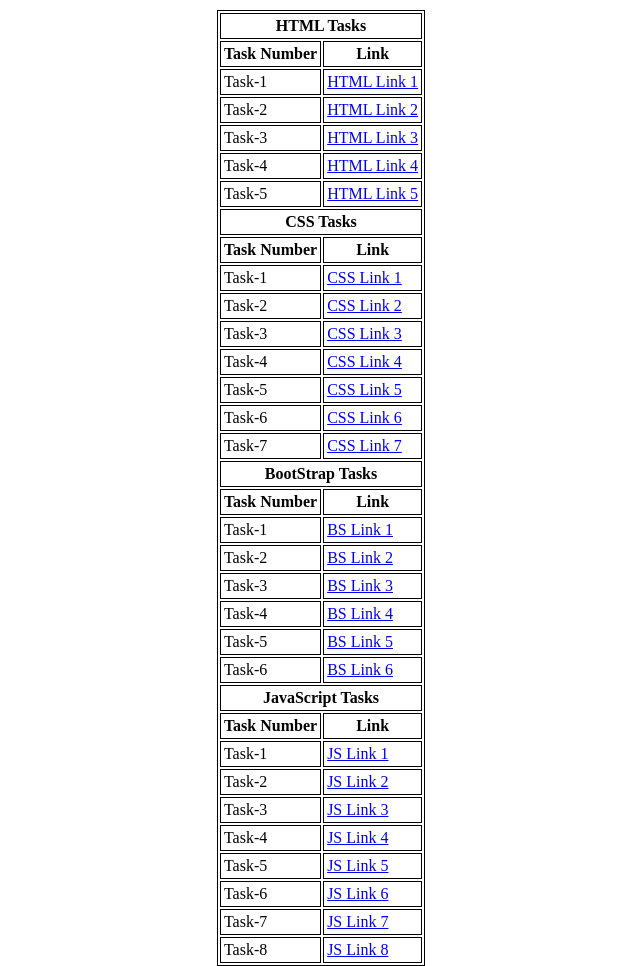
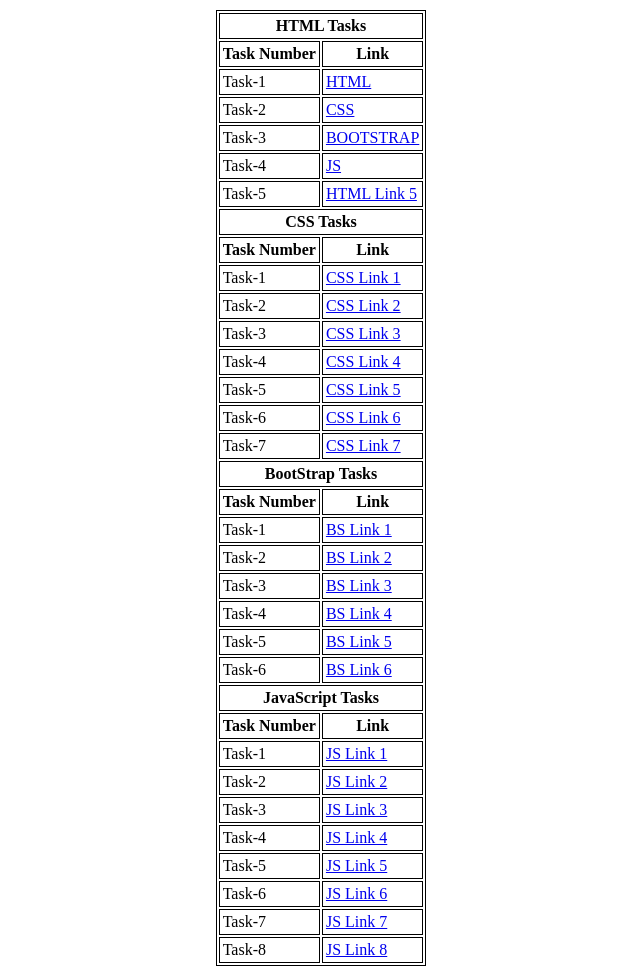
Before and after one commit to omkarreddy17/Mern_tasks, a plain HTML site: page index.html in a window 1280 px wide. Shown: the whole page, without its empty margins (319-959 px from the left). Drawn offline with Linux system fonts and the light colour scheme.

Commit message:
Update index.html

```diff
--- a/index.html
+++ b/index.html
@@ -29,7 +29,7 @@
                         Task-1
                     </td>
                     <td>
-                        <a href="./html.html" target="_self">HTML Link 1</a>
+                        <a href="./html.html" target="_self">HTML </a>
                     </td>
                 </tr>
                 <tr>
@@ -37,7 +37,7 @@
                         Task-2
                     </td>
                     <td>
-                        <a href="./html/Task_2.html" target="_self">HTML Link 2</a>
+                        <a href="./css.html" target="_self">CSS</a>
                     </td>
                 </tr>
                 <tr>
@@ -45,7 +45,7 @@
                         Task-3
                     </td>
                     <td>
-                        <a href="./html/Task_3.html" target="_self">HTML Link 3</a>
+                        <a href="./bs.html" target="_self">BOOTSTRAP</a>
                     </td>
                 </tr>
                 <tr>
@@ -53,7 +53,7 @@
                         Task-4
                     </td>
                     <td>
-                        <a href="./html/Task_4.html" target="_self">HTML Link 4</a>
+                        <a href="./js.html" target="_self">JS</a>
                     </td>
                 </tr>
                 <tr>
```
